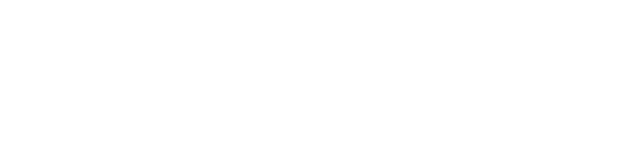
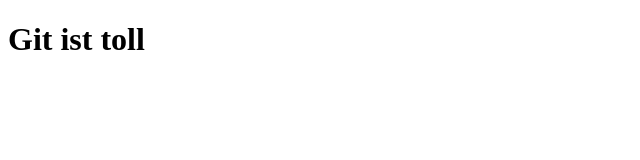
Before and after one commit to EbbeUndFlut/gitperiment, a plain HTML site: page index.html in a window 1280 px wide. Shown: the whole page, without its empty margins (0-640 px from the left). Drawn offline with Linux system fonts and the light colour scheme.

Commit message:
changes to index.html

```diff
--- a/index.html
+++ b/index.html
@@ -9,7 +9,7 @@
 </head>
 
 <body>
-
+    <h1>Git ist toll</h1>
 </body>
 
 </html>
```
